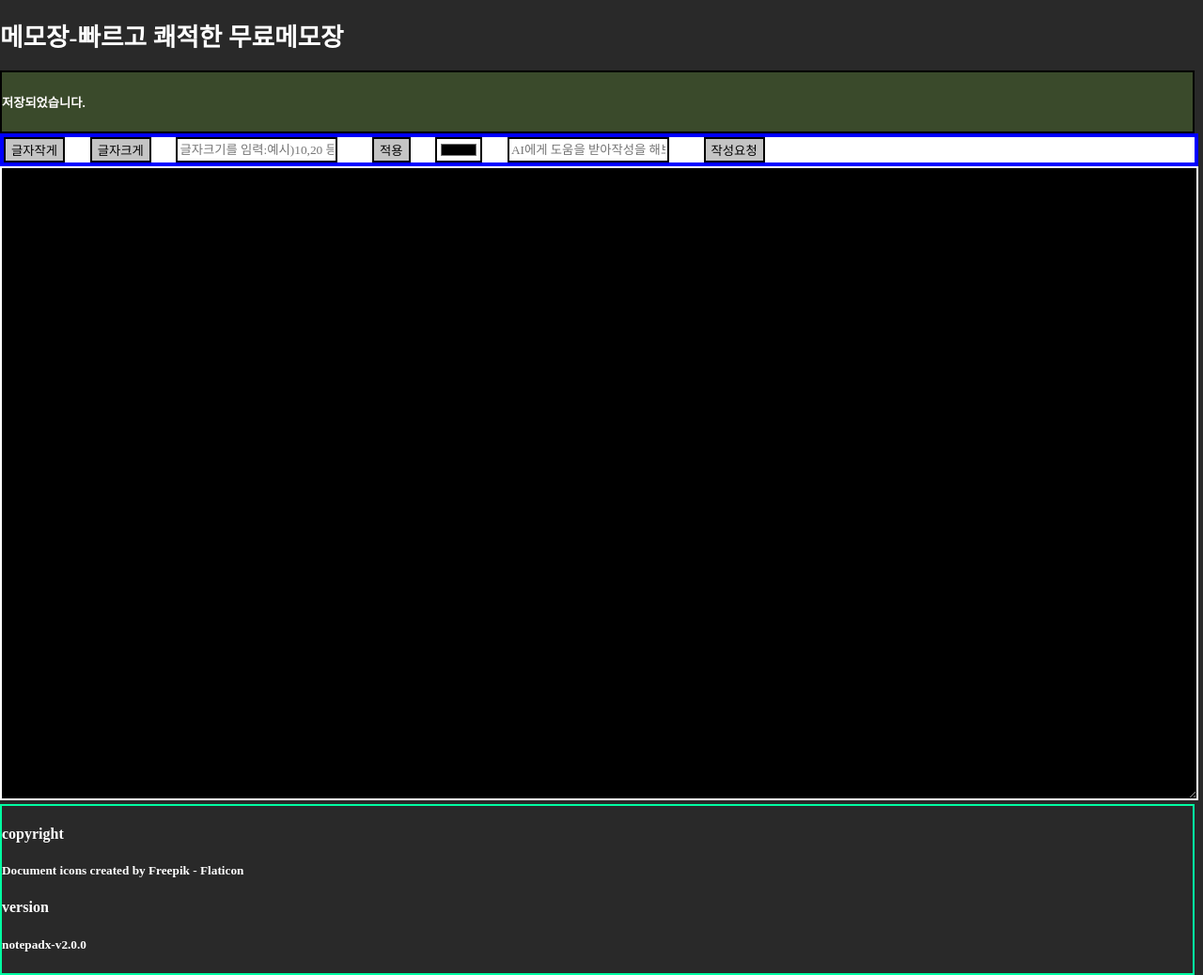
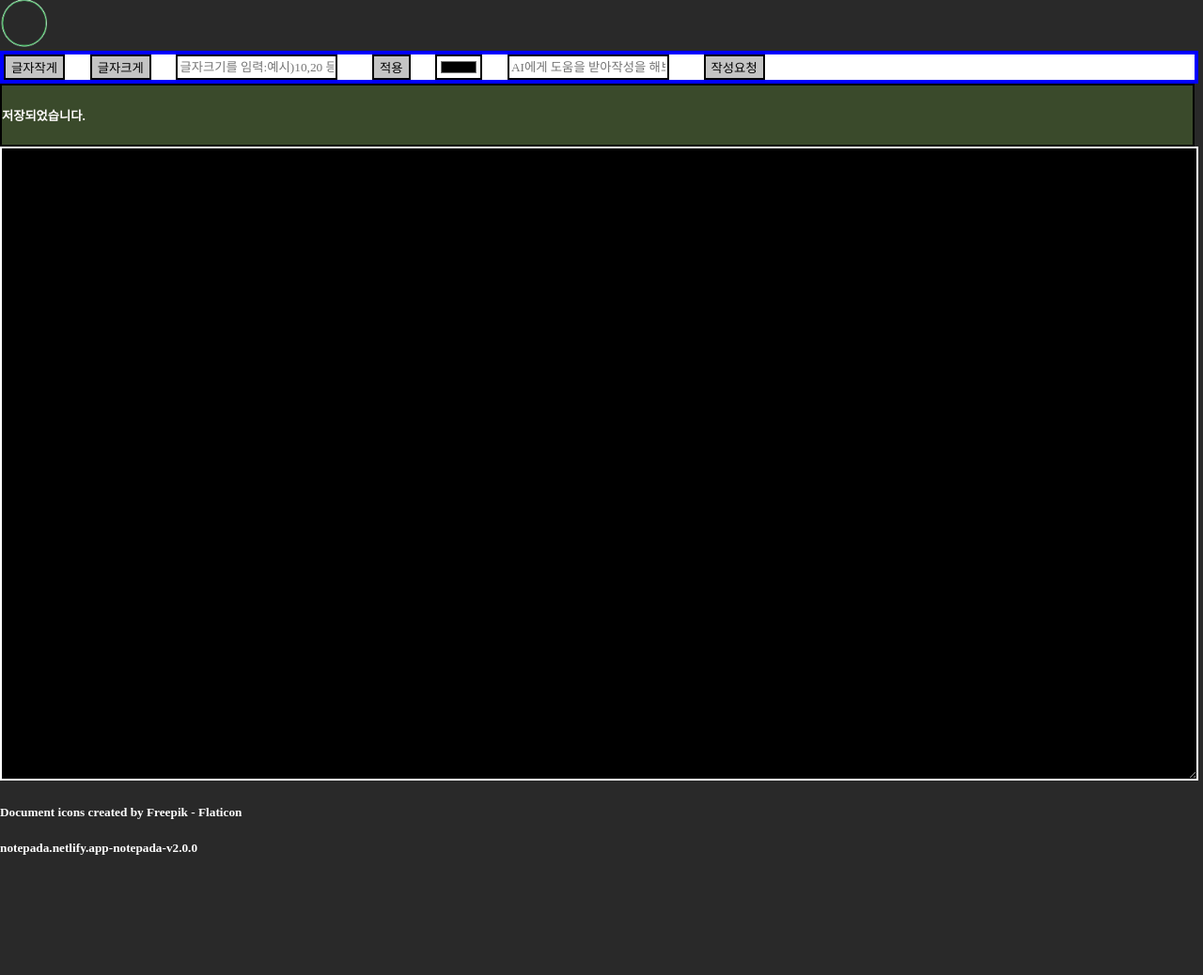
Before and after one commit to dokdoxofficial/notepada, a React (Create React App) app: page / in a window 1280 px wide. Shown: the whole page at 94% size. After the commit the page ends 934 px from the top, so only its background shows below. Built offline with nearby package versions, Linux system fonts and the light colour scheme; a web font is replaced by a local one.

Commit message:
optimized user interface by using new design and new system

```diff
--- a/src/App.css
+++ b/src/App.css
@@ -55,6 +55,9 @@ img{
   height: 200pt;
 }
 footer{
-  border:2px rgb(0, 255, 162) solid;
   width: 99%;
 }
+#savelogo{
+  width:50px;
+  height: 50px;
+}
--- a/src/App.js
+++ b/src/App.js
@@ -1,6 +1,8 @@
 import { useState } from 'react';
 import './App.css';
 import { GoogleGenerativeAI } from "@google/generative-ai";
+//get image
+import savelogo from './savelogo.png'
 
 function App() {
   //usestate
@@ -63,11 +65,7 @@ window.addEventListener("load", () => {
 
   return (
     <div className="App">
-         <h1>메모장-빠르고 쾌적한 무료메모장</h1>
-         <div className='loading' id ="loading">
-          <h5>{loading}</h5>
-          <h5>{va}</h5>
-         </div>
+         <img src = {savelogo} alt="저장/공유/도움말 등을 확인할려면 이 버튼을 클릭하세요." id='savelogo'></img>
          <div className='bar'>
          <button onClick={()=>{document.getElementById("notepadarea").style.fontSize="10pt"}}>글자작게</button>
          <button onClick={()=>{document.getElementById("notepadarea").style.fontSize="30pt"}}>글자크게</button>
@@ -89,12 +87,16 @@ window.addEventListener("load", () => {
 
 
          </div>
+
+         <div className='loading' id ="loading">
+          <h5>{loading}</h5>
+          <h5>{va}</h5>
+         </div>
+
          <textarea id="notepadarea"style={{color:color}}></textarea>
          <footer>
-         <h4>copyright</h4>
          <a href="https://www.flaticon.com/free-icons/document" title="document icons"><h5>Document icons created by Freepik - Flaticon</h5></a>
-         <h4>version</h4>
-         <h5>notepadx-v2.0.0</h5>
+         <h5>notepada.netlify.app-notepada-v2.0.0</h5>
          </footer>
 
     </div>
```
Also changed, not shown: src/logo.svg (deleted), src/robots.txt (added), src/savelogo.png (added).
